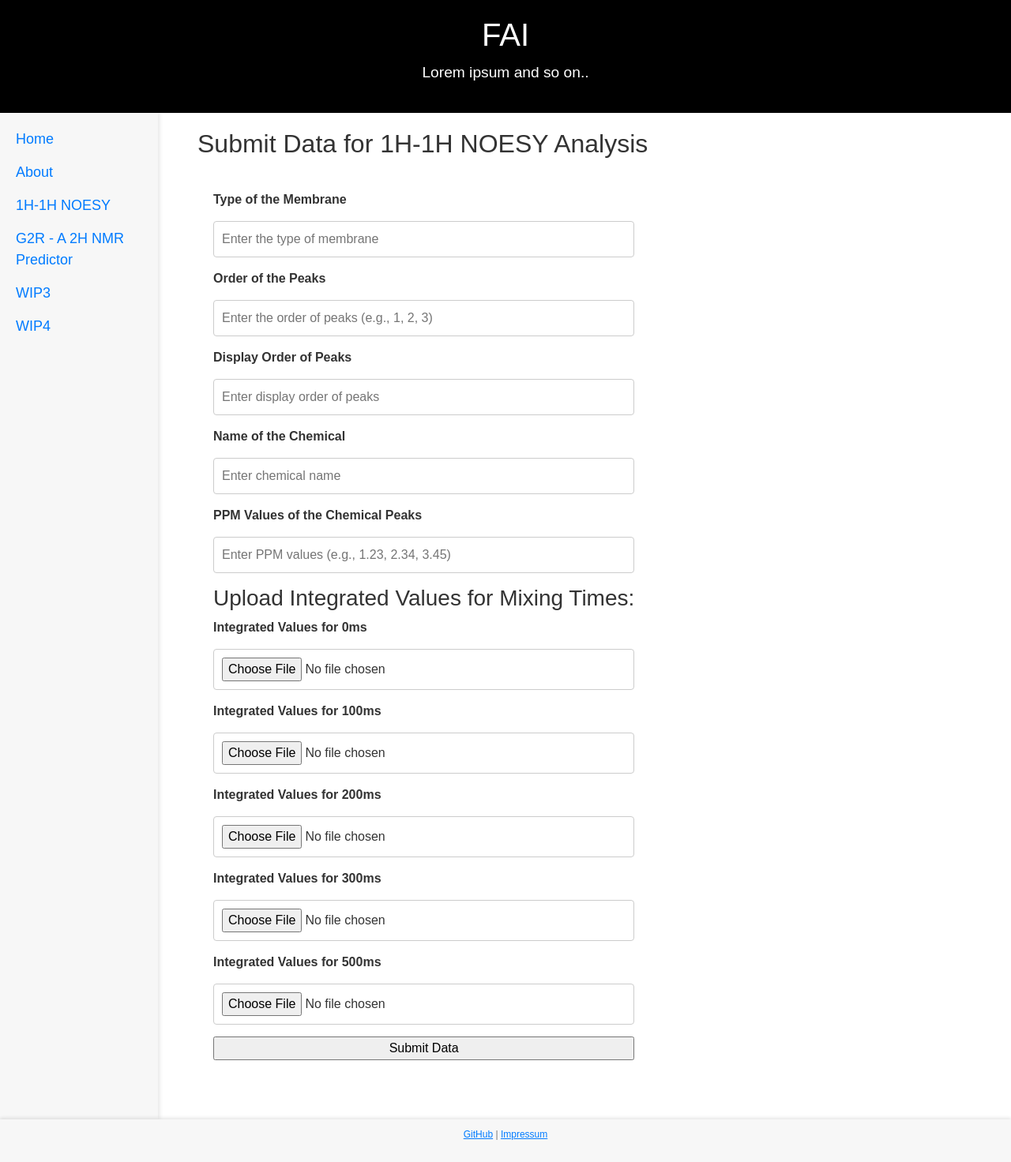
After one commit to varghele/FAI, a Flask app: template flask/app/templates/project1-1h1hnoesy.html in a window 1280 px wide. The commit adds this page. Shown: the whole page at 79% size. Run offline with Flask 3, Linux system fonts and the light colour scheme; the template is opened without the code that fills it: values that come from a table or form of the project are taken from there, others are empty; some libraries are stand-ins or nearby versions.

Commit message:
switched to flask as main server, changed file structure

```diff
--- /dev/null
+++ b/flask/app/forms.py
@@ -0,0 +1,59 @@
+from flask_wtf import FlaskForm
+from wtforms import StringField, SubmitField
+from wtforms.validators import DataRequired
+from flask_wtf.file import FileField, FileAllowed, FileRequired
+
+from flask_wtf import FlaskForm
+from wtforms import StringField, SubmitField
+from wtforms.validators import DataRequired
+from flask_wtf.file import FileField, FileAllowed, FileRequired
+
+
+class NOESYForm(FlaskForm):
+    # Membrane Type Field
+    membraneType = StringField('Type of the Membrane',
+                               validators=[DataRequired()],
+                               render_kw={"placeholder": "Enter the type of membrane"})
+
+    # Order of the Peaks Field
+    peaksOrder = StringField('Order of the Peaks',
+                             validators=[DataRequired()],
+                             render_kw={"placeholder": "Enter the order of peaks (e.g., 1, 2, 3)"})
+
+    # Display Order of Peaks Field
+    displayOrder = StringField('Display Order of Peaks',
+                               validators=[DataRequired()],
+                               render_kw={"placeholder": "Enter display order of peaks"})
+
+    # Chemical Name Field
+    chemicalName = StringField('Name of the Chemical',
+                               validators=[DataRequired()],
+                               render_kw={"placeholder": "Enter chemical name"})
+
+    # PPM Values Field
+    ppmValues = StringField('PPM Values of the Chemical Peaks',
+                            validators=[DataRequired()],
+                            render_kw={"placeholder": "Enter PPM values (e.g., 1.23, 2.34, 3.45)"})
+
+    # Integrated Values for Mixing Times Fields
+    integratedValues0ms = FileField('Integrated Values for 0ms',
+                                    validators=[FileRequired(), FileAllowed(['csv', 'txt'], 'CSV or TXT files only!')])
+
+    integratedValues100ms = FileField('Integrated Values for 100ms',
+                                      validators=[FileRequired(),
+                                                  FileAllowed(['csv', 'txt'], 'CSV or TXT files only!')])
+
+    integratedValues200ms = FileField('Integrated Values for 200ms',
+                                      validators=[FileRequired(),
+                                                  FileAllowed(['csv', 'txt'], 'CSV or TXT files only!')])
+
+    integratedValues300ms = FileField('Integrated Values for 300ms',
+                                      validators=[FileRequired(),
+                                                  FileAllowed(['csv', 'txt'], 'CSV or TXT files only!')])
+
+    integratedValues500ms = FileField('Integrated Values for 500ms',
+                                      validators=[FileRequired(),
+                                                  FileAllowed(['csv', 'txt'], 'CSV or TXT files only!')])
+
+    # Submit Button
+    submit = SubmitField('Submit Data')
--- a/html/styles.css
+++ b/flask/app/static/styles.css
@@ -18,7 +18,6 @@ body {
 p {
     word-break: break-all; /* Breaks long words wherever necessary */
 }
-
 
 /* Header Styling */
 header {
@@ -45,8 +44,12 @@ header p {
 .container {
     display: flex;
     flex-grow: 1;
+    flex-direction: row; /* Row direction to keep sidebar on the left */
     width: 100%;
+    max-width: none !important; /* Remove the Bootstrap max-width constraint */
+    padding: 0; /* Optional: Remove default padding */
     overflow-x: hidden; /* Prevent horizontal scrolling */
+    background-color: white;
 }
 
 /* Sidebar Styling */
@@ -58,16 +61,67 @@ header p {
     position: relative;
     height: auto;
     min-height: 100%;
+    flex-shrink:0;
 }
 
 /* Main Content Styling */
 .main-content {
-    padding: 20px 50px;
-    flex-grow: 1;
+    display: block; /* Ensure block layout */
+    max-width: 1200px; /* Limit form width for better readability */
+    padding: 20px 50px; /* Maintain padding */
     background-color: white;
-    min-height: 100%;
-    overflow-x: hidden; /* Prevents any horizontal overflow */
+    min-height: 100%; /* Ensure content takes full height */
+    overflow-x: hidden; /* Prevent horizontal overflow */
+    text-align: left; /* Ensure all text is aligned to the left */
 }
+
+/* Headings and Forms inside Main Content */
+.main-content h2, .main-content form {
+    width: 100%; /* Ensure full width */
+    display: block; /* Ensure block-level layout for stacking */
+    margin-bottom: 20px; /* Add space between <h2> and form */
+    text-align: left; /* Ensure text inside is left-aligned */
+}
+
+/* Form Container */
+.form-container {
+    max-width: 600px; /* Limit form width for better readability */
+    margin: 0 auto; /* Center the form horizontally */
+    padding: 20px;
+}
+
+/* Form Element Styles */
+form {
+    display: block; /* Stack form elements vertically */
+    max-width: 600px; /* Set max width for cleaner layout */
+    margin: 0 auto; /* Center the form horizontally */
+    text-align: left; /* Ensure form content is left-aligned */
+}
+
+/* Form Labels, Inputs, and Buttons */
+form label, form input, form button {
+    width: 100%; /* Full width for all form elements */
+    margin-bottom: 15px; /* Space between form elements */
+}
+
+input[type="text"], input[type="file"], button.submit-btn {
+    width: 100%; /* Full width for inputs and buttons */
+    padding: 10px; /* Padding for better spacing */
+    margin-bottom: 15px; /* Space between elements */
+    border: 1px solid #ccc; /* Border for inputs */
+    border-radius: 4px; /* Rounded corners */
+    font-size: 16px; /* Consistent font size */
+}
+
+/* Label Styles */
+label {
+    font-size: 16px; /* Larger label font size */
+    font-weight: bold; /* Bold labels */
+    display: block; /* Ensure labels appear above inputs */
+    margin-bottom: 5px; /* Space below labels */
+}
+
+
 
 /* Navigation Menu Styling */
 .nav-menu ul {
@@ -148,6 +202,12 @@ button.submit-btn:hover {
     background-color: #3399ff; /* Slightly darker blue on hover */
 }
 
+/* Handle File Inputs */
+input[type="file"] {
+    word-break: break-all; /* Break long file names */
+    max-width: 100%;
+}
+
 /* Footer Styling */
 footer {
     background-color: #f7f7f7;
--- /dev/null
+++ b/flask/app/templates/base.html
@@ -0,0 +1,44 @@
+<!DOCTYPE html>
+<html lang="en">
+<head>
+    <meta charset="UTF-8">
+    <meta name="viewport" content="width=device-width, initial-scale=1.0">
+    <title>FAI</title>
+    <link href="https://cdn.jsdelivr.net/npm/bootstrap@5.3.2/dist/css/bootstrap.min.css" rel="stylesheet" integrity="sha384-T3c6CoIi6uLrA9TneNEoa7RxnatzjcDSCmG1MXxSR1GAsXEV/Dwwykc2MPK8M2HN" crossorigin="anonymous">
+    <link rel="stylesheet" href="{{ url_for('static', filename='styles.css') }}">
+</head>
+<body>
+
+    <!-- Header Section -->
+    <header>
+        <h1>FAI</h1>
+        <p>Lorem ipsum and so on..</p>
+    </header>
+
+    <!-- Container with Sidebar and Main Content -->
+    <div class="container">
+        <!-- Sidebar Menu -->
+        <div class="sidebar">
+            <nav class="nav-menu">
+                <ul>
+                    <li><a href="{{ url_for('index')}}">Home</a></li>
+                    <li><a href="{{ url_for('about')}}">About</a></li>
+                    <li><a href="{{ url_for('project1')}}">1H-1H NOESY</a></li>
+                    <li><a href="project2-g2r.html">G2R - A 2H NMR Predictor</a></li>
+                    <li><a href="project3.html">WIP3</a></li>
+                    <li><a href="project4.html">WIP4</a></li>
+                </ul>
+            </nav>
+        </div>
+
+        <!-- Main Content -->
+        {% block content %}{% endblock %}
+    </div>
+
+    <!-- Footer Section -->
+    <footer>
+        <p><a href="https://github.com/varghele" target="_blank">GitHub</a> | <a href="impressum.html" target="_blank">Impressum</a></p>
+    </footer>
+<script src="https://cdn.jsdelivr.net/npm/bootstrap@5.3.3/dist/js/bootstrap.bundle.min.js" integrity="sha384-YvpcrYf0tY3lHB60NNkmXc5s9fDVZLESaAA55NDzOxhy9GkcIdslK1eN7N6jIeHz" crossorigin="anonymous"></script>
+</body>
+</html>
--- /dev/null
+++ b/flask/app/templates/project1-1h1hnoesy.html
@@ -0,0 +1,90 @@
+{% extends "base.html" %}
+
+{% block title %}
+    Submit 1H-1H NOESY Data
+{% endblock %}
+
+{% block content %}
+<div class="main-content">
+    <h2>Submit Data for 1H-1H NOESY Analysis</h2>
+
+    <!-- Flash message for success/failure -->
+    {% with messages = get_flashed_messages() %}
+      {% if messages %}
+        <ul>
+          {% for message in messages %}
+            <li>{{ message }}</li>
+          {% endfor %}
+        </ul>
+      {% endif %}
+    {% endwith %}
+
+    <!-- Form -->
+    <div class="form-container">
+        <form method="POST" action="{{ url_for('project1') }}" enctype="multipart/form-data">
+            {{ form.hidden_tag() }}
+
+            <div class="grid-container">
+                <!-- Left Column Fields -->
+                <div class="form-group">
+                    <label for="membraneType">{{ form.membraneType.label }}</label>
+                    {{ form.membraneType(id="membraneType") }}
+                </div>
+
+                <div class="form-group">
+                    <label for="peaksOrder">{{ form.peaksOrder.label }}</label>
+                    {{ form.peaksOrder(id="peaksOrder") }}
+                </div>
+
+                <div class="form-group">
+                    <label for="displayOrder">{{ form.displayOrder.label }}</label>
+                    {{ form.displayOrder(id="displayOrder") }}
+                </div>
+
+                <div class="form-group">
+                    <label for="chemicalName">{{ form.chemicalName.label }}</label>
+                    {{ form.chemicalName(id="chemicalName") }}
+                </div>
+
+                <!-- Right Column Fields -->
+                <div class="form-group">
+                    <label for="ppmValues">{{ form.ppmValues.label }}</label>
+                    {{ form.ppmValues(id="ppmValues") }}
+                </div>
+
+                <h3>Upload Integrated Values for Mixing Times:</h3>
+
+                <div class="form-group">
+                    <label for="integratedValues0ms">{{ form.integratedValues0ms.label }}</label>
+                    {{ form.integratedValues0ms(id="integratedValues0ms") }}
+                </div>
+
+                <div class="form-group">
+                    <label for="integratedValues100ms">{{ form.integratedValues100ms.label }}</label>
+                    {{ form.integratedValues100ms(id="integratedValues100ms") }}
+                </div>
+
+                <div class="form-group">
+                    <label for="integratedValues200ms">{{ form.integratedValues200ms.label }}</label>
+                    {{ form.integratedValues200ms(id="integratedValues200ms") }}
+                </div>
+
+                <div class="form-group">
+                    <label for="integratedValues300ms">{{ form.integratedValues300ms.label }}</label>
+                    {{ form.integratedValues300ms(id="integratedValues300ms") }}
+                </div>
+
+                <div class="form-group">
+                    <label for="integratedValues500ms">{{ form.integratedValues500ms.label }}</label>
+                    {{ form.integratedValues500ms(id="integratedValues500ms") }}
+                </div>
+            </div>
+
+            <!-- Submit Button -->
+            <div class="form-group">
+                {{ form.submit(class="submit-btn") }}
+            </div>
+        </form>
+    </div>
+</div>
+{% endblock %}
--- /dev/null
+++ b/flask/flask-main.py
@@ -0,0 +1,4 @@
+from app import app
+
+if __name__ == '__main__':
+    app.run(debug=True)
```
Also changed, not shown: flask/app.py (deleted, +0 -78 lines), flask/app/__init__.py (added, +11 -0 lines), flask/app/routes.py (added, +106 -0 lines), flask/app/templates/about.html (added, +16 -0 lines), flask/app/templates/index.html (added, +36 -0 lines), flask/app/templates/processing.html (added, +38 -0 lines), flask/app/templates/results.html (added, +15 -0 lines), 4 other files.
